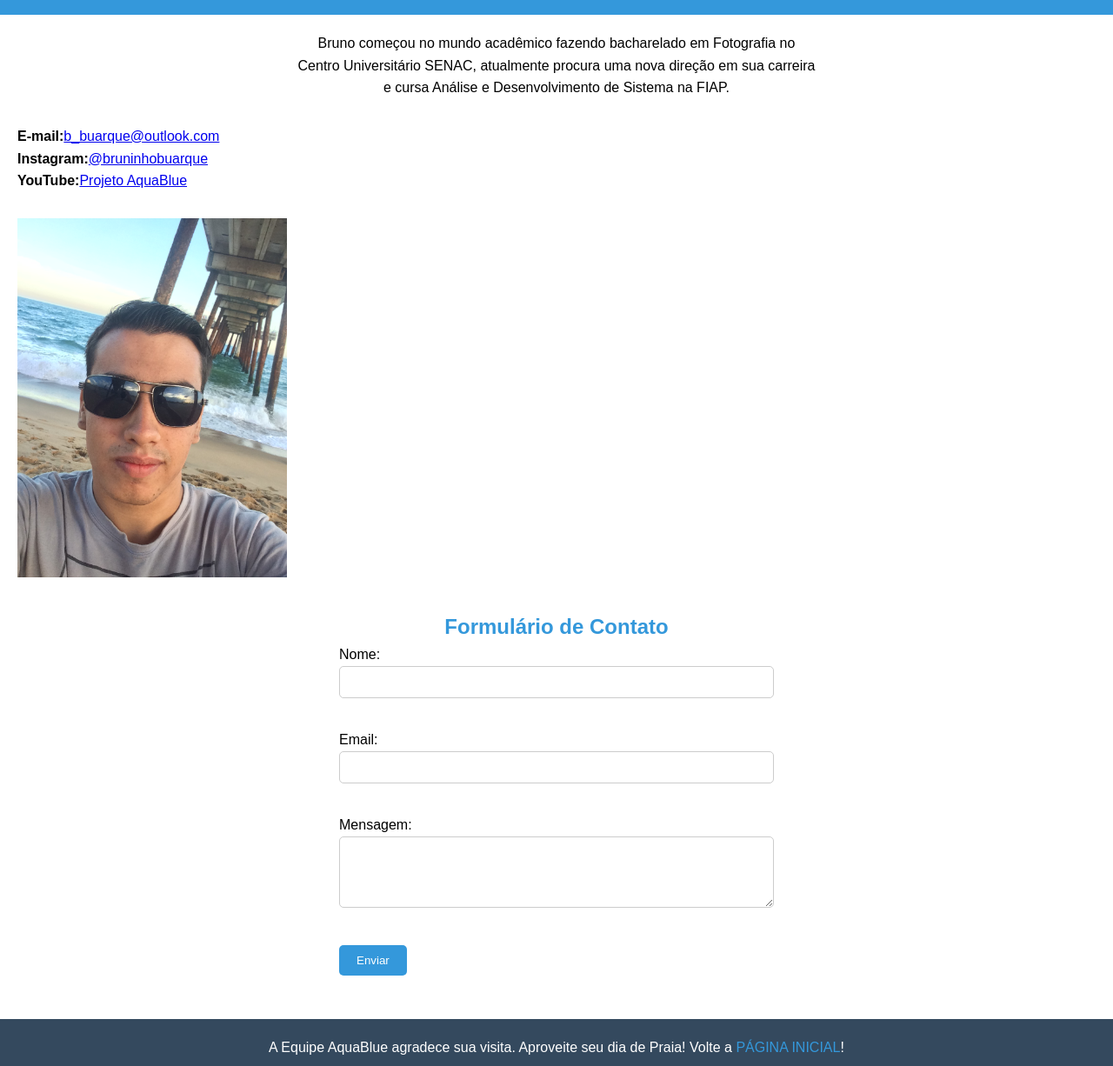
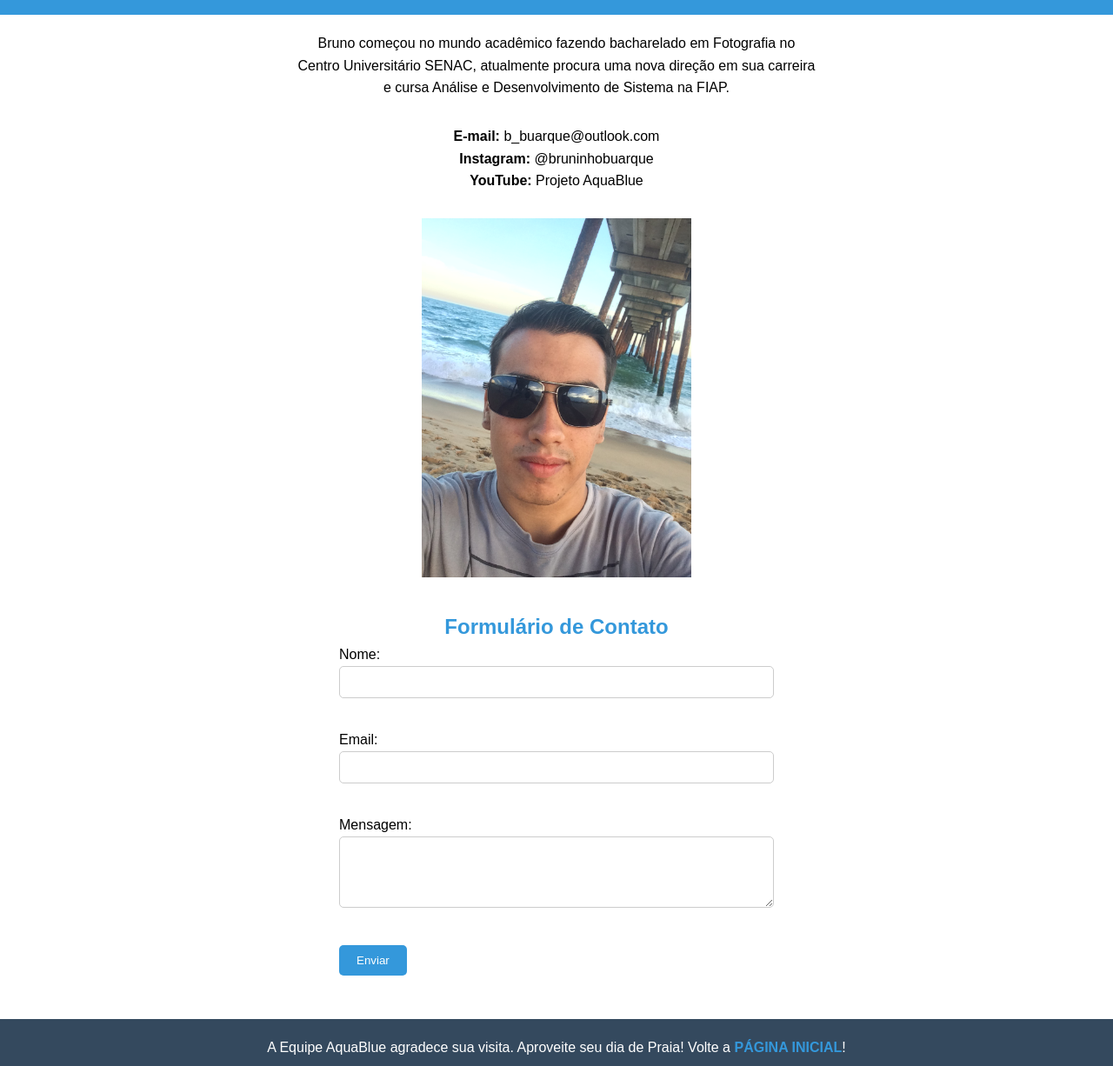
Before and after one commit to BrunoBuarque/GS_AquaCare, a plain HTML site: page contato.html in a window 1280 px wide. Shown: the part 74-1300 px from the top of the page at 87% size. Drawn offline with Linux system fonts and the light colour scheme.

Commit message:
Estilo link contato

```diff
--- a/contato.html
+++ b/contato.html
@@ -20,9 +20,9 @@
         </section>
 
         <section id="contact">
-            <p><strong>E-mail:</strong><a href="mailto:b_buarque@outlook.com">b_buarque@outlook.com</a></p>
-            <p><strong>Instagram:</strong><a href="https://www.instagram.com/bruninhobuarque/">@bruninhobuarque</a></p>
-            <p><strong>YouTube:</strong><a href="https://www.youtube.com/channel/UCSI_S2K0bcwFxE-4RbKDGEA">Projeto AquaBlue</a></p>
+            <p><strong>E-mail: </strong><a href="mailto:b_buarque@outlook.com">b_buarque@outlook.com</a></p>
+            <p><strong>Instagram: </strong><a href="https://www.instagram.com/bruninhobuarque/">@bruninhobuarque</a></p>
+            <p><strong>YouTube: </strong><a href="https://www.youtube.com/channel/UCSI_S2K0bcwFxE-4RbKDGEA">Projeto AquaBlue</a></p>
         </section>
 
         <section id="image">
@@ -51,7 +51,7 @@
     </main>
 
     <footer>
-        <p> A Equipe AquaBlue agradece sua visita. Aproveite seu dia de Praia! Volte a <a href="index.html">PÁGINA INICIAL</a>!</p>
+        <p> A Equipe AquaBlue agradece sua visita. Aproveite seu dia de Praia! Volte a <strong><a href="index.html">PÁGINA INICIAL</a></strong>!</p>
     </footer>
 
 </body>
--- a/styles.css
+++ b/styles.css
@@ -37,6 +37,8 @@ section {
 #about,
 #location,
 #member-info,
+#contact,
+#image,
 #contact-form {
     text-align: center;
 }
@@ -126,3 +128,14 @@ footer a {
 footer a:hover {
     text-decoration: underline;
 }
+
+/* Estilo dos Links na Seção de Contato */
+#contact a {
+    color: #000000;
+    text-decoration: none;
+}
+
+#contact a:hover {
+    color: #3498db;
+    text-decoration: underline;
+}
```
Also changed, not shown: index.html (+1 -1 lines).
